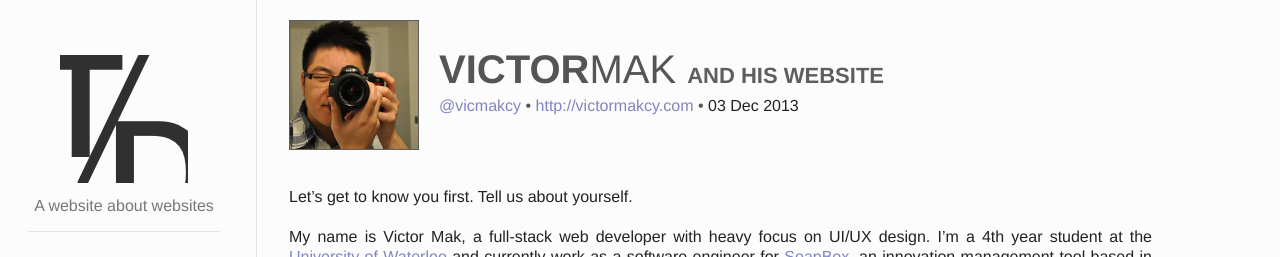
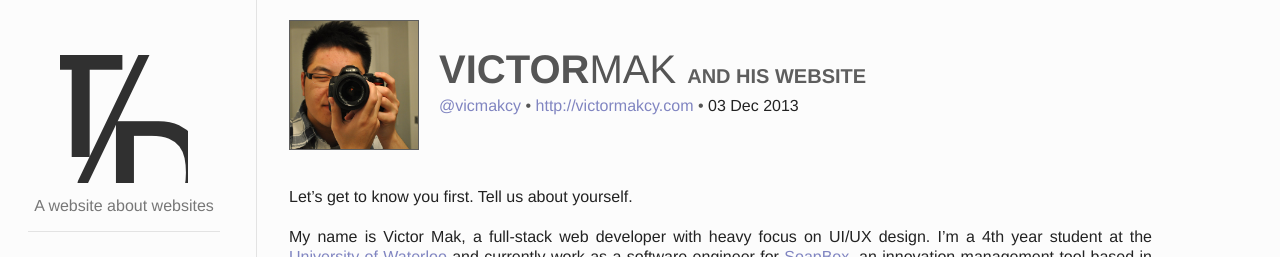
Before and after one commit to the-development/thedevelopment, a Jekyll site: the page built from index.html, in a window 1280 px wide. Shown: the top 257 px of the page. Built offline with Jekyll 4.4.1, drawn with Linux system fonts in a browser that asks for light colours; Markdown is read by kramdown in place of the engine named in the settings.

Commit message:
Shrink title suffix even more

```diff
--- a/css/main.css
+++ b/css/main.css
@@ -163,7 +163,7 @@ a:hover {
 
 #post-title-suffix {
   color: #5e5e5e;
-  font-size: 0.55em;
+  font-size: 0.5em;
 }
 
 .bold {
```
